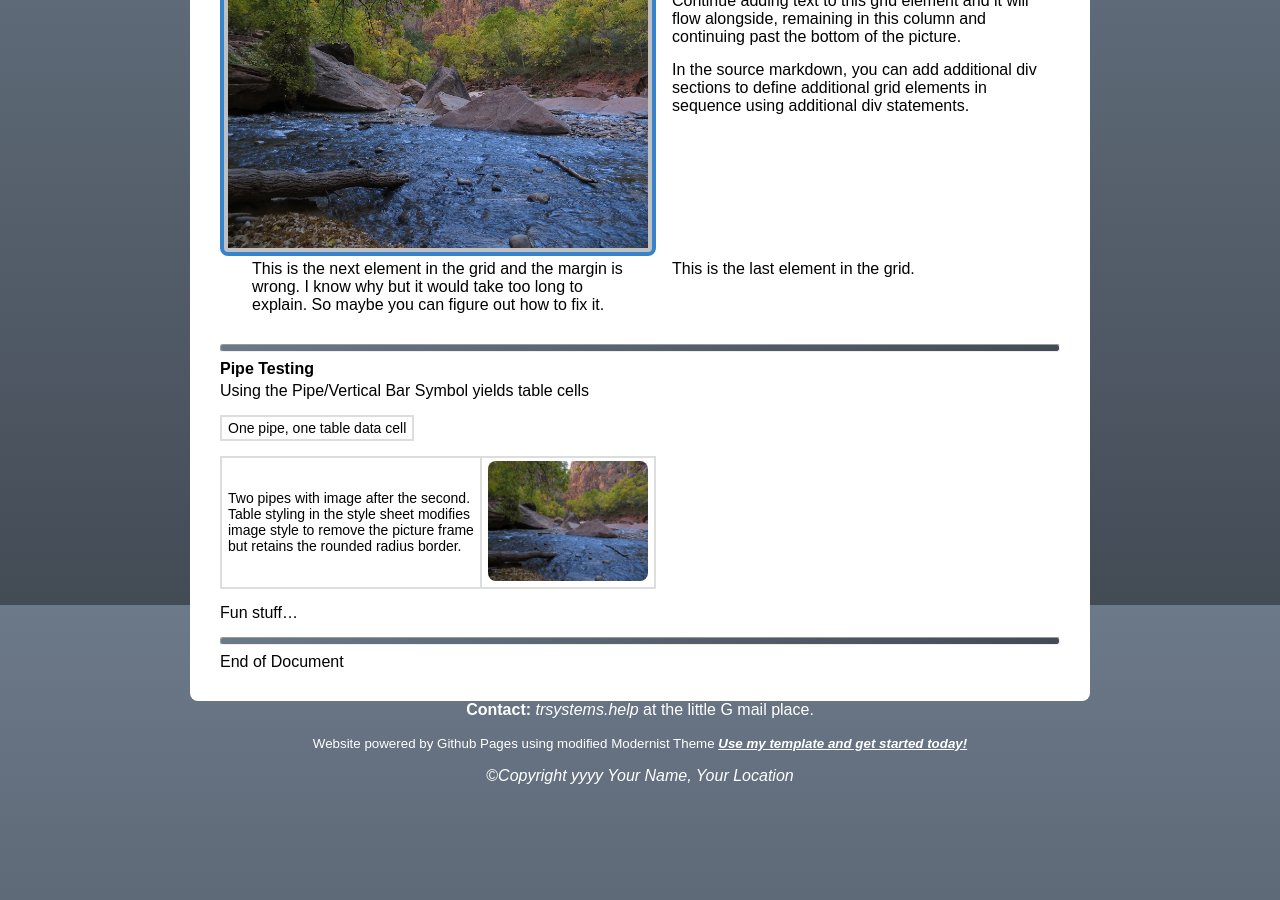
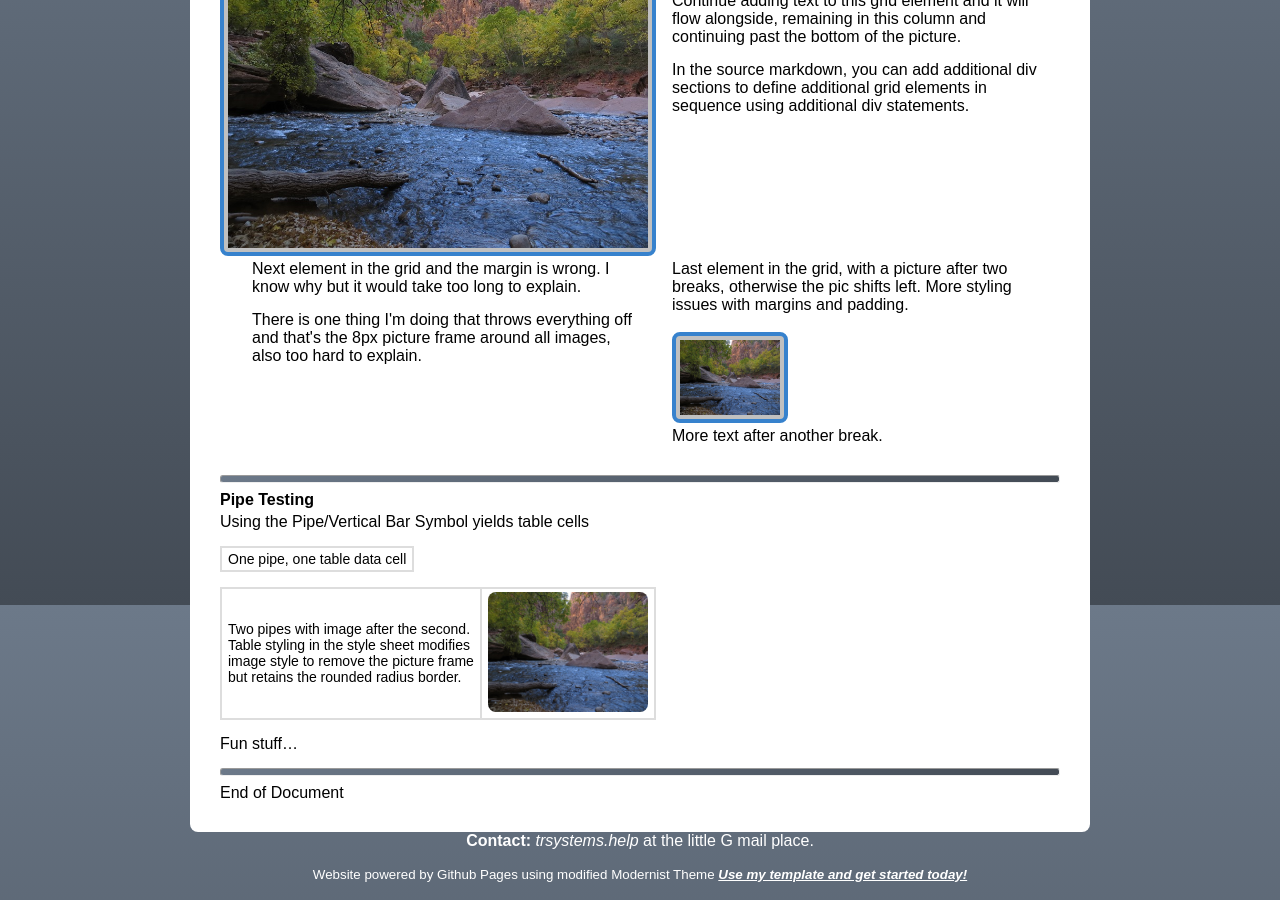
Before and after one commit to TR-Systems/modernist, a Jekyll site: the page built from test.md, in a window 1280 px wide and 900 px high, scrolled down 1195 px. Built offline with Jekyll 4.4.1, drawn with Linux system fonts in a browser that asks for light colours; our own code applies the rules of GitHub Pages for plain Markdown files; before the commit the page ends 2007 px from its top, so only the background shows below that.

Commit message:
Update test.md

```diff
--- a/test.md
+++ b/test.md
@@ -44,10 +44,13 @@ This is a "grid" element with two columns. The style sheet sets the width of the
     <p>In the source markdown, you can add additional div sections to define additional grid elements in sequence using additional div statements.</p>
 </div>
 <div class="item3">
-    <p>This is the next element in the grid and the margin is wrong. I know why but it would take too long to explain. So maybe you can figure out how to fix it.</p>
+    <p>Next element in the grid and the margin is wrong. I know why but it would take too long to explain.</p>
+    <p>There is one thing I'm doing that throws everything off and that's the 8px picture frame around all images, also too hard to explain.</p>
 </div>
 <div class="item4">
-    <p>This is the last element in the grid.</p>
+    <p>Last element in the grid, with a picture after two breaks, otherwise the pic shifts left. More styling issues with margins and padding.<br><br>
+    <img width="100" src="/assets/images/zion-np.jpg"><br>
+	More text after another break.</p>
 </div>
 </div>
 
```
